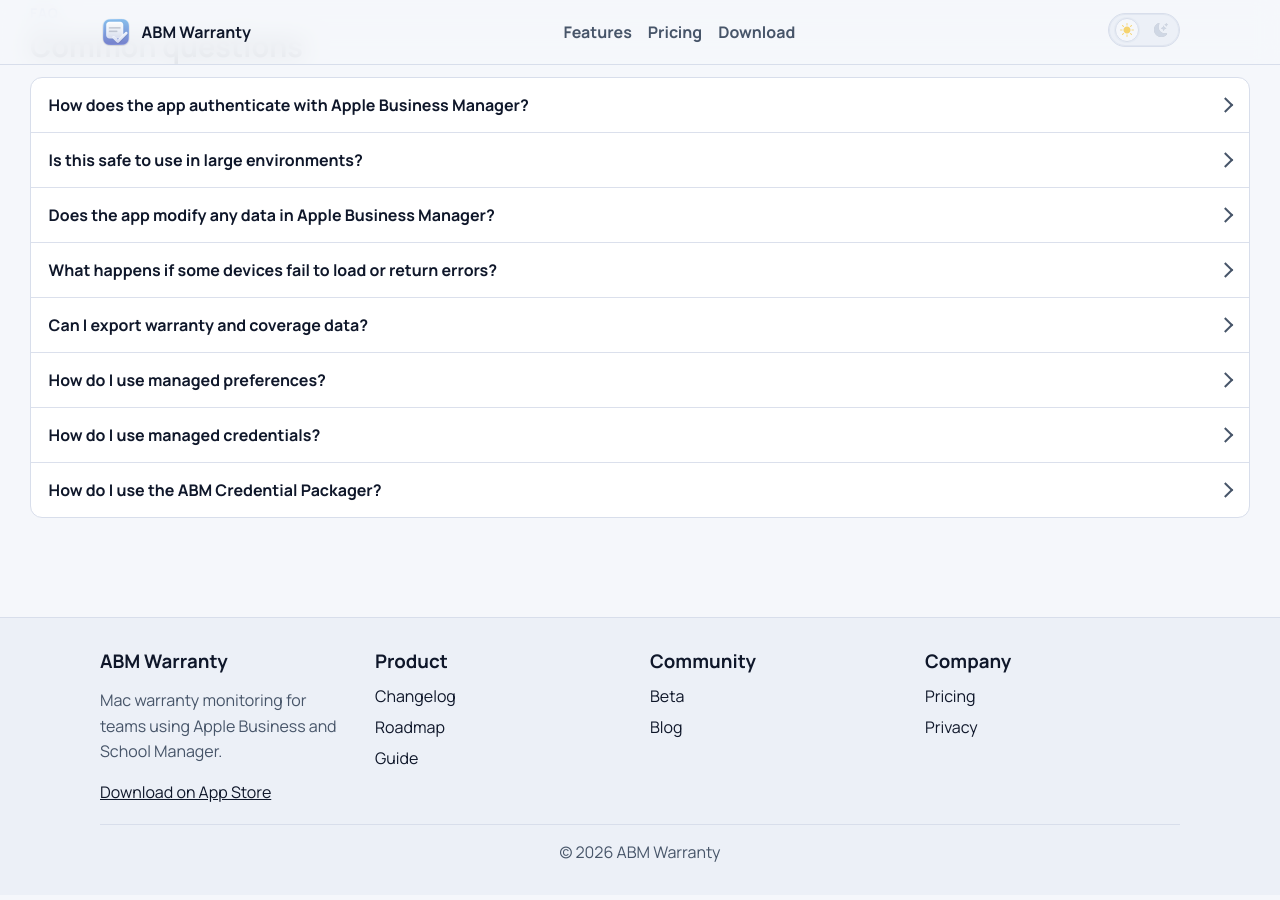
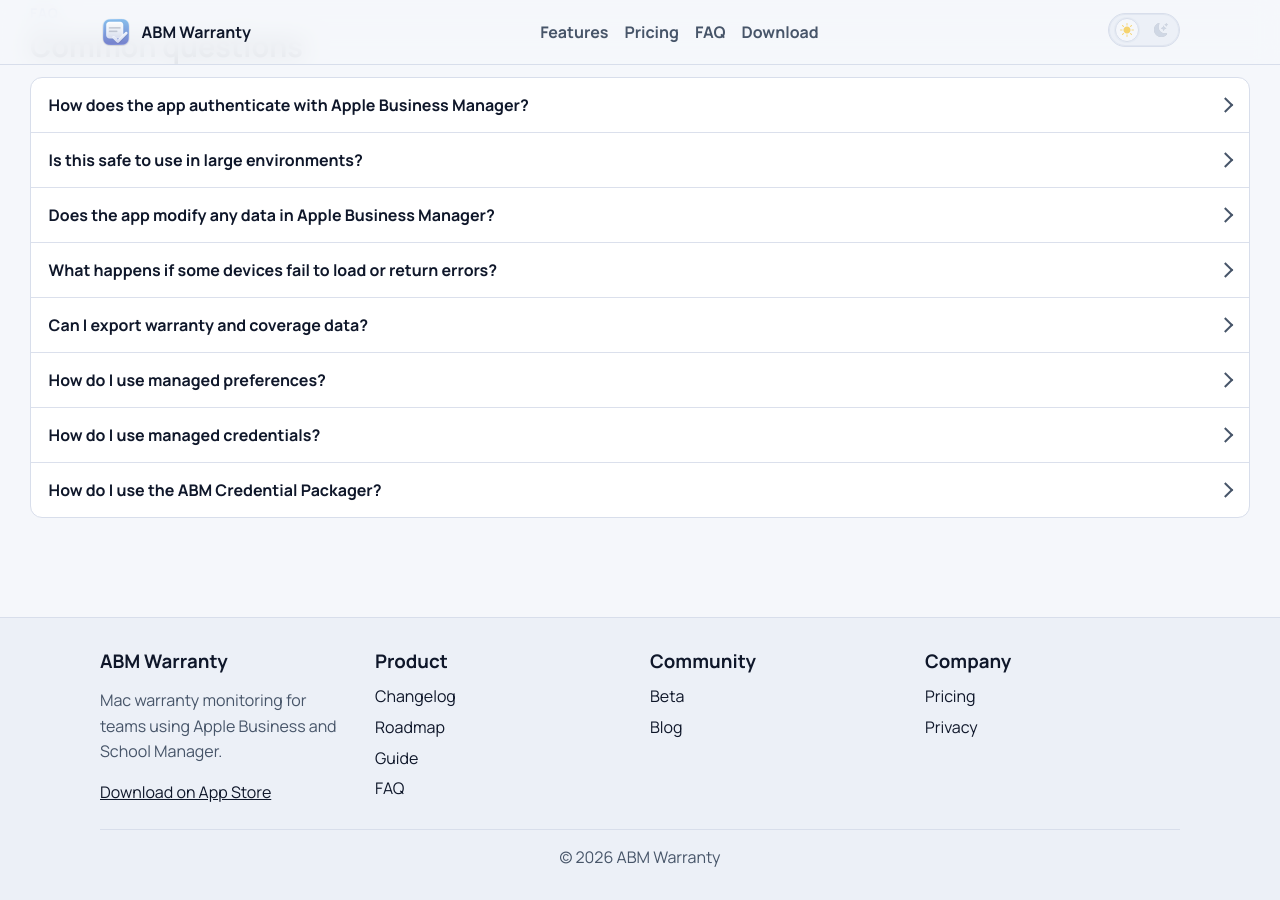
Before and after one commit to jonbrown21/abmwarranty, a Jekyll site: the page built from index.md, in a window 1280 px wide and 900 px high, scrolled down 5976 px. Built offline with Jekyll 4.4.1, drawn with Linux system fonts in a browser that asks for light colours.

Commit message:
feat: add FAQ to top and footer navigation

```diff
--- a/_includes/footer.html
+++ b/_includes/footer.html
@@ -11,6 +11,7 @@
         <li><a href="{{ '/changelog/' | relative_url }}">Changelog</a></li>
         <li><a href="{{ '/roadmap/' | relative_url }}">Roadmap</a></li>
         <li><a href="{{ '/guide/' | relative_url }}">Guide</a></li>
+        <li><a href="{{ '/' | relative_url }}#faq">FAQ</a></li>
       </ul>
     </section>
     <section>
--- a/_includes/nav.html
+++ b/_includes/nav.html
@@ -11,6 +11,7 @@
     <nav class="top-nav" aria-label="Primary">
       <a href="{{ '/' | relative_url }}#features">Features</a>
       <a href="{{ '/' | relative_url }}#pricing">Pricing</a>
+      <a href="{{ '/' | relative_url }}#faq">FAQ</a>
       <a href="{{ site.app_store_url }}" target="_blank" rel="noopener noreferrer">Download</a>
     </nav>
     <span class="theme-switch-wrap">
```
